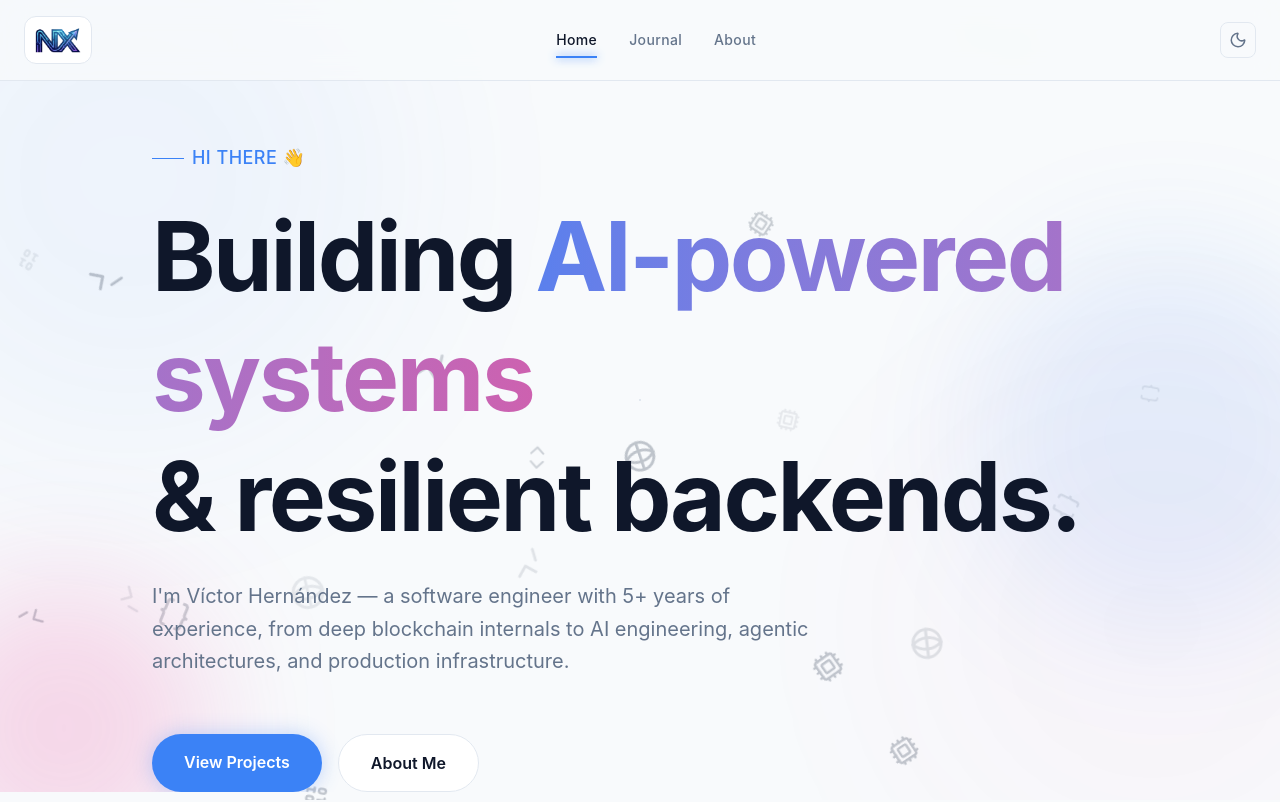
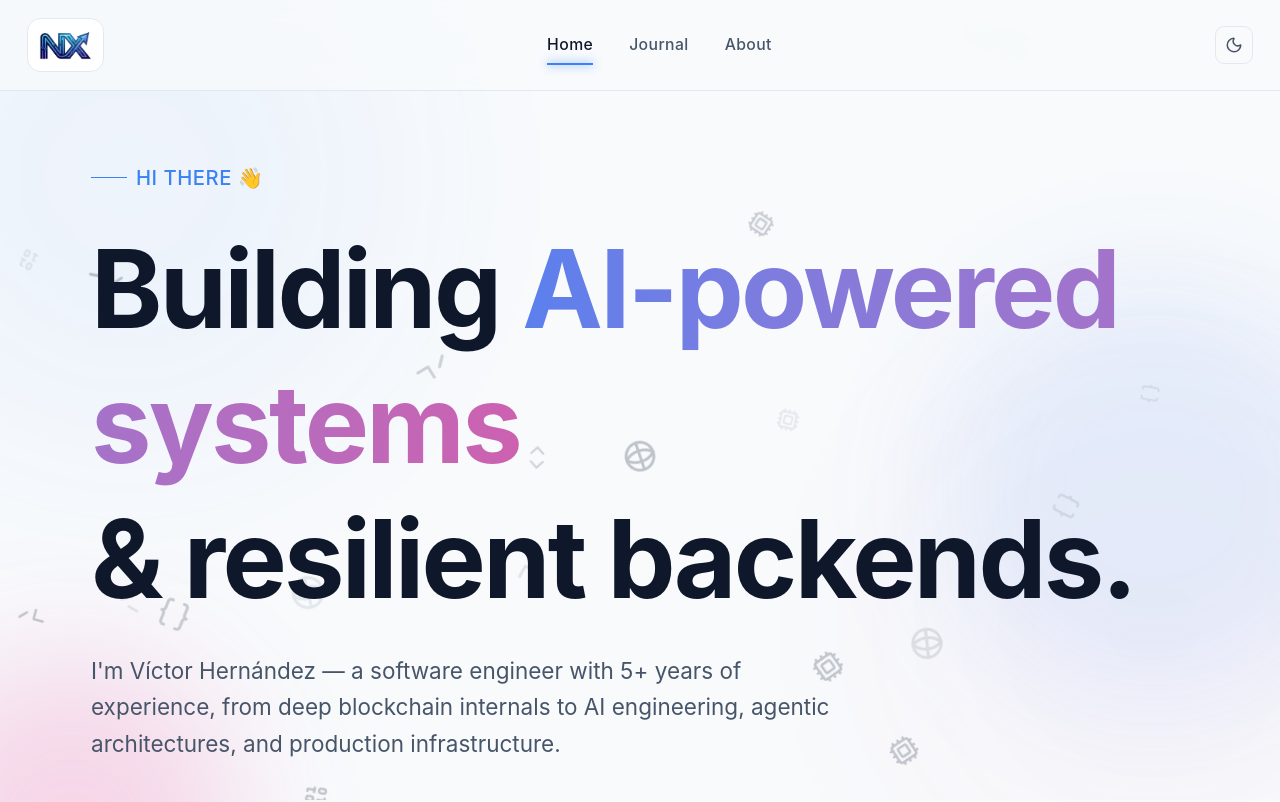
Before and after one commit to NanezX/portfolio, a SvelteKit app: page / in a window 1280 px wide. Shown: the top 802 px of the page. Built offline with nearby package versions, Linux system fonts and the light colour scheme.

Commit message:
style: update theme variables for improved color consistency and readability

```diff
--- a/src/app.css
+++ b/src/app.css
@@ -13,9 +13,9 @@
   --t-card: #ffffff;
   --t-heading: #0f172a;
   --t-sub: #1e293b;
-  --t-body: #334155;
-  --t-muted: #64748b;
-  --t-faint: #94a3b8;
+  --t-body: #1a1a1a;
+  --t-muted: #475569;
+  --t-faint: #64748b;
   --t-border: #e2e8f0;
   --t-border-hover: #cbd5e1;
   --t-icon: #334155;
@@ -27,7 +27,7 @@
   --t-card: #131315;
   --t-heading: #ffffff;
   --t-sub: #e5e7eb;
-  --t-body: #d1d5db;
+  --t-body: #E8E8E8;
   --t-muted: #9ca3af;
   --t-faint: #6b7280;
   --t-border: #1e1e1e;
@@ -60,15 +60,13 @@
 /* ─── Base styles ─────────────────────────────────────────────────────── */
 
 @layer base {
+  html {
+    font-size: 112.5%;
+  }
+
   body {
     @apply bg-bg text-body font-sans antialiased;
-    background-image: radial-gradient(
-      circle at 50% 50%,
-      var(--color-surface) 1px,
-      transparent 1px
-    );
-    background-size: 24px 24px;
-    background-attachment: fixed;
+    line-height: 1.7;
     min-height: 100vh;
     transition: background-color 0.3s ease, color 0.3s ease;
   }
```
